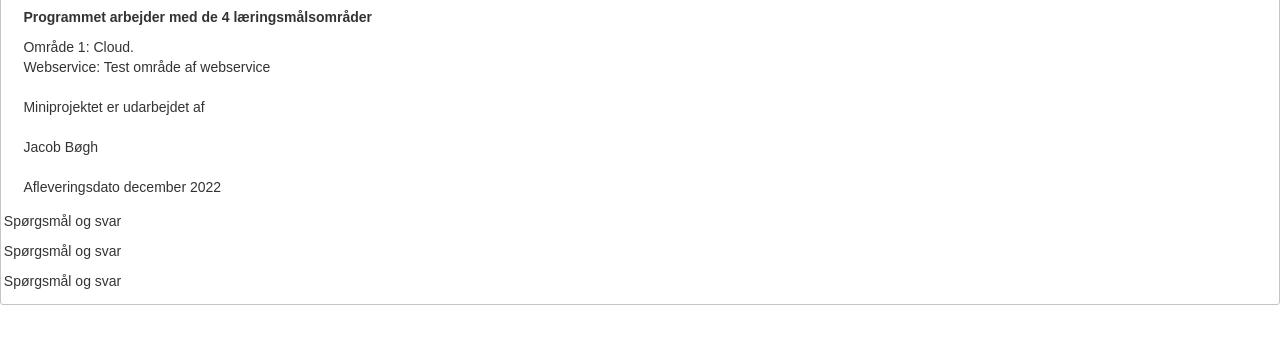
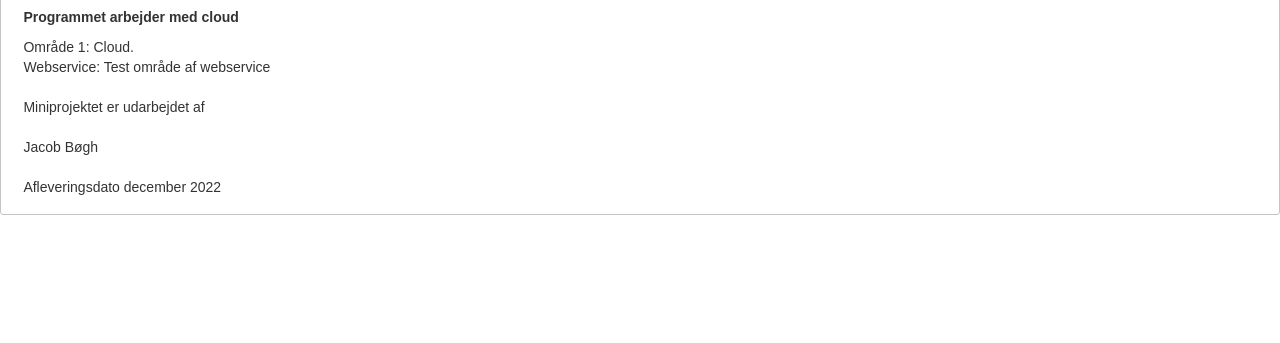
Before and after one commit to Jacobapb/CloudEksamen1, a plain HTML site: page index.html in a window 1280 px wide. Shown: the part 119-462 px from the top of the page. Drawn offline with nearby package versions, Linux system fonts and the light colour scheme.

Commit message:
Update index.html

```diff
--- a/index.html
+++ b/index.html
@@ -3,7 +3,7 @@
 
 <head>
         <meta charset="utf-8" />
-        <title>Test side til Cloud: Teknologi 1: Læringsmål: Mini projekt</title>
+        <title>Test side til Cloud: Teknologi 1: Læringsmål: Miniprojekt</title>
         <link rel="stylesheet" href="https://maxcdn.bootstrapcdn.com/bootstrap/3.3.7/css/bootstrap.min.css">
         <link rel="stylesheet" href="https://code.jquery.com/ui/1.13.2/themes/base/jquery-ui.css">
         <script src="https://code.jquery.com/jquery-3.6.0.js"></script>
@@ -41,7 +41,7 @@
                 </ul>
                 <div id="start">
                         <p><h1>Test side til Cloud projekt</h1></p>
-                        <p><b>Programmet arbejder med de 4 læringsmålsområder</b></p>
+                        <p><b>Programmet arbejder med cloud</b></p>
                         <table>
                                 <tr>
                                         <td>Område 1: Cloud.</td>
@@ -70,15 +70,7 @@
 
 
                         </div>
-                </div>
-                <div id="om-2">
-                        <p>Spørgsmål og svar</p>
-                </div>
-                <div id="om-3">
-                        <p>Spørgsmål og svar</p>
-                </div>
-                <div id="om-4">
-                        <p>Spørgsmål og svar</p>
+
                 </div>
                 <div id="webs">
                         <table>
```
